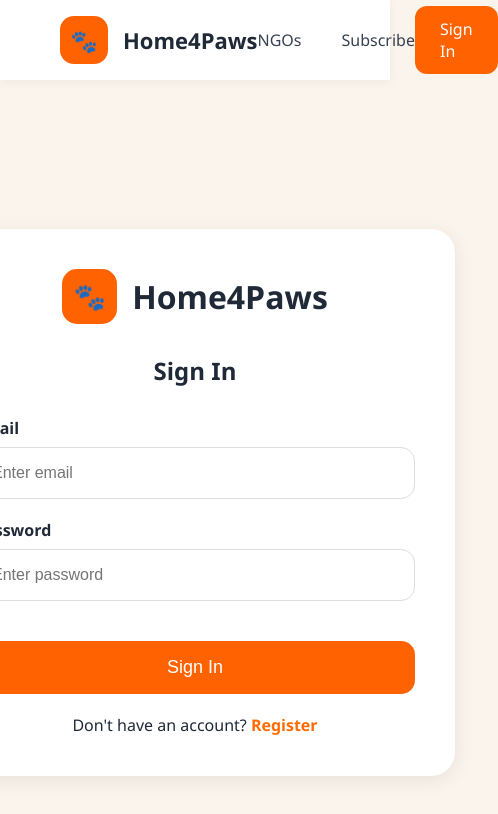
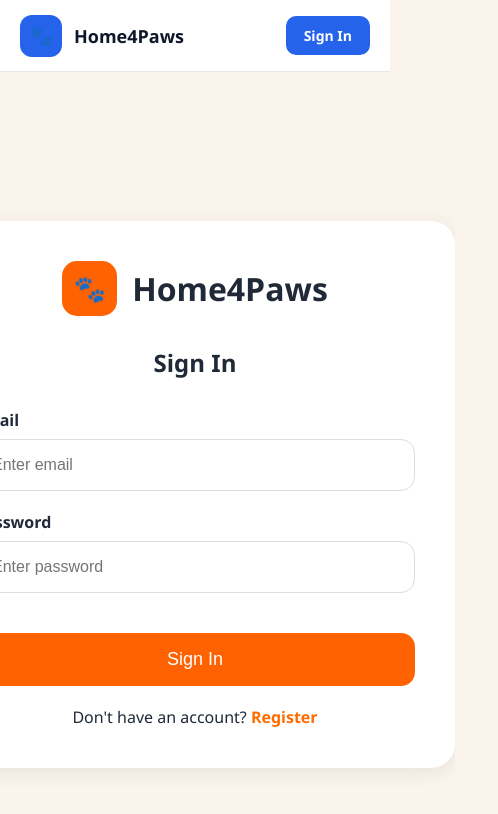
Before and after one commit to Chiraggupta0/Home4Paws-, a React (Vite) app in the folder home4paws-frontend/: page /login in a window 390 px wide. Shown: the top 814 px of the page, 498 px wide, since content can reach past the window. Built offline with nearby package versions, Linux system fonts and the light colour scheme.

Commit message:
updating aws database

```diff
--- a/home4paws-frontend/src/App.jsx
+++ b/home4paws-frontend/src/App.jsx
@@ -57,7 +57,7 @@ function App() {
             <Route
                 path="/my-requests"
                 element={
-                    <ProtectedRoute role="ADOPTER">
+                    <ProtectedRoute role="NORMAL_USER">
                         <MyRequests />
                     </ProtectedRoute>
                 }
@@ -73,7 +73,7 @@ function App() {
             <Route
                 path="/add-pet"
                 element={
-                    <ProtectedRoute role="SHELTER">
+                    <ProtectedRoute role="NGO_SHELTER">
                         <AddPet />
                     </ProtectedRoute>
                 }
--- a/home4paws-frontend/src/components/Navbar.jsx
+++ b/home4paws-frontend/src/components/Navbar.jsx
@@ -27,7 +27,7 @@ function Navbar() {
                     🐾
                 </div>
 
-                <h1>Home4Paws</h1>
+                <h2>Home4Paws</h2>
 
             </div>
 
@@ -35,10 +35,10 @@ function Navbar() {
 
                 {/* ADOPTER MENU */}
                 {
-                    role === "ADOPTER" && (
+                    role === "NORMAL_USER" && (
                         <>
                             <Link to="/pets">
-                                Pet Dogs
+                                Browse Pets
                             </Link>
 
                             <Link to="/my-requests">
@@ -49,14 +49,14 @@ function Navbar() {
                 }
 
                 {/* SHELTER MENU */}
-                {role === "SHELTER" && (
+                {role === "NGO_SHELTER" && (
                     <>
                         <Link to="/add-pet">
-                            Add Dog
+                            Add Pet
                         </Link>
 
                         <Link to="/my-dogs">
-                            My Dogs
+                            My Pets
                         </Link>
 
                         <Link to="/shelter-requests">
@@ -65,14 +65,14 @@ function Navbar() {
                     </>
                 )}
 
-                {/* COMMON LINKS */}
-                <Link to="/">
-                    NGOs
-                </Link>
 
-                <Link to="/">
-                    Subscribe
-                </Link>
+                {/*<Link to="/">*/}
+                {/*    NGOs*/}
+                {/*</Link>*/}
+
+                {/*<Link to="/">*/}
+                {/*    Subscribe*/}
+                {/*</Link>*/}
 
             </div>
 
--- a/home4paws-frontend/src/index.css
+++ b/home4paws-frontend/src/index.css
@@ -1,111 +1,35 @@
-:root {
-  --text: #6b6375;
-  --text-h: #08060d;
-  --bg: #fff;
-  --border: #e5e4e7;
-  --code-bg: #f4f3ec;
-  --accent: #aa3bff;
-  --accent-bg: rgba(170, 59, 255, 0.1);
-  --accent-border: rgba(170, 59, 255, 0.5);
-  --social-bg: rgba(244, 243, 236, 0.5);
-  --shadow:
-    rgba(0, 0, 0, 0.1) 0 10px 15px -3px, rgba(0, 0, 0, 0.05) 0 4px 6px -2px;
+@import url('https://fonts.googleapis.com/css2?family=Inter:wght@400;500;600;700&display=swap');
 
-  --sans: system-ui, 'Segoe UI', Roboto, sans-serif;
-  --heading: system-ui, 'Segoe UI', Roboto, sans-serif;
-  --mono: ui-monospace, Consolas, monospace;
-
-  font: 18px/145% var(--sans);
-  letter-spacing: 0.18px;
-  color-scheme: light dark;
-  color: var(--text);
-  background: var(--bg);
-  font-synthesis: none;
-  text-rendering: optimizeLegibility;
-  -webkit-font-smoothing: antialiased;
-  -moz-osx-font-smoothing: grayscale;
-
-  @media (max-width: 1024px) {
-    font-size: 16px;
-  }
+* {
+  margin: 0;
+  padding: 0;
+  box-sizing: border-box;
 }
 
-@media (prefers-color-scheme: dark) {
-  :root {
-    --text: #9ca3af;
-    --text-h: #f3f4f6;
-    --bg: #16171d;
-    --border: #2e303a;
-    --code-bg: #1f2028;
-    --accent: #c084fc;
-    --accent-bg: rgba(192, 132, 252, 0.15);
-    --accent-border: rgba(192, 132, 252, 0.5);
-    --social-bg: rgba(47, 48, 58, 0.5);
-    --shadow:
-      rgba(0, 0, 0, 0.4) 0 10px 15px -3px, rgba(0, 0, 0, 0.25) 0 4px 6px -2px;
-  }
-
-  #social .button-icon {
-    filter: invert(1) brightness(2);
-  }
+html,
+body,
+#root {
+  min-height: 100vh;
 }
 
 body {
-  margin: 0;
+  font-family: 'Inter', sans-serif;
+  background-color: #f8fafc;
+  color: #0f172a;
+  line-height: 1.5;
 }
 
-#root {
-  width: 1126px;
-  max-width: 100%;
-  margin: 0 auto;
-  text-align: center;
-  border-inline: 1px solid var(--border);
-  min-height: 100svh;
-  display: flex;
-  flex-direction: column;
-  box-sizing: border-box;
+a {
+  text-decoration: none;
+  color: inherit;
 }
 
-h1,
-h2 {
-  font-family: var(--heading);
-  font-weight: 500;
-  color: var(--text-h);
+button {
+  font-family: inherit;
 }
 
-h1 {
-  font-size: 56px;
-  letter-spacing: -1.68px;
-  margin: 32px 0;
-  @media (max-width: 1024px) {
-    font-size: 36px;
-    margin: 20px 0;
-  }
+input,
+textarea,
+select {
+  font-family: inherit;
 }
-h2 {
-  font-size: 24px;
-  line-height: 118%;
-  letter-spacing: -0.24px;
-  margin: 0 0 8px;
-  @media (max-width: 1024px) {
-    font-size: 20px;
-  }
-}
-p {
-  margin: 0;
-}
-
-code,
-.counter {
-  font-family: var(--mono);
-  display: inline-flex;
-  border-radius: 4px;
-  color: var(--text-h);
-}
-
-code {
-  font-size: 15px;
-  line-height: 135%;
-  padding: 4px 8px;
-  background: var(--code-bg);
-}
--- a/home4paws-frontend/src/pages/ShelterRequests.jsx
+++ b/home4paws-frontend/src/pages/ShelterRequests.jsx
@@ -1,5 +1,6 @@
 import { useEffect, useState } from "react";
 import api from "../api/axiosConfig";
+import "../styles/ShelterRequests.css";
 
 function ShelterRequests() {
 
@@ -15,7 +16,7 @@ function ShelterRequests() {
         try {
 
             const response =
-                await api.get("/api/requests/shelter");
+                await api.get("/api/requests/my-pets");
 
             setRequests(response.data);
 
@@ -36,10 +37,12 @@ function ShelterRequests() {
 
         try {
 
-            await api.put(
-                `/api/requests/${id}`,
-                { status }
-            );
+            const endpoint =
+                status === "APPROVED"
+                    ? `/api/requests/${id}/approve`
+                    : `/api/requests/${id}/reject`;
+
+            await api.put(endpoint);
 
             fetchRequests();
 
--- a/home4paws-frontend/src/styles/Navbar.css
+++ b/home4paws-frontend/src/styles/Navbar.css
@@ -1,61 +1,96 @@
-.navbar{
-    height:80px;
-    background:white;
-    display:flex;
-    justify-content:space-between;
-    align-items:center;
+.navbar {
+    height: 72px;
+    background: white;
 
-    padding:0 60px;
+    display: flex;
+    justify-content: space-between;
+    align-items: center;
 
-    box-shadow:
-            0 2px 10px rgba(0,0,0,.05);
+    padding: 0 48px;
+
+    border-bottom: 1px solid #e5e7eb;
+
+    position: sticky;
+    top: 0;
+    z-index: 100;
 }
 
-.logo{
-    display:flex;
-    align-items:center;
-    gap:15px;
+.logo {
+    display: flex;
+    align-items: center;
+    gap: 12px;
 }
 
-.logo-box{
-    width:48px;
-    height:48px;
+.logo-box {
+    width: 42px;
+    height: 42px;
 
-    background:#ff6200;
+    border-radius: 12px;
 
-    border-radius:14px;
+    display: flex;
+    justify-content: center;
+    align-items: center;
 
-    display:flex;
-    align-items:center;
-    justify-content:center;
+    background: #2563eb;
 
-    color:white;
-    font-size:22px;
+    color: white;
+    font-size: 20px;
 }
 
-.logo h1{
-    font-size:22px;
+.logo h2 {
+    font-size: 20px;
+    font-weight: 700;
+    color: #0f172a;
+    margin: 0;
 }
 
-.nav-links{
-    display:flex;
-    gap:40px;
+.nav-links {
+    display: flex;
+    align-items: center;
+    gap: 28px;
 }
 
-.nav-links a{
-    color:#374151;
-    font-weight:500;
+.nav-links a {
+    color: #475569;
+    font-weight: 500;
+    transition: 0.2s ease;
 }
 
-.auth-btn{
-    background:#ff6200;
-    color:white;
+.nav-links a:hover {
+    color: #2563eb;
+}
 
-    border:none;
+.auth-btn {
+    background: #2563eb;
+    color: white;
 
-    padding:12px 25px;
+    border: none;
 
-    border-radius:12px;
+    padding: 10px 18px;
 
-    cursor:pointer;
+    border-radius: 10px;
+
+    font-size: 14px;
+    font-weight: 600;
+
+    transition: 0.2s ease;
 }
+
+.auth-btn:hover {
+    background: #1d4ed8;
+}
+
+@media (max-width: 768px) {
+
+    .navbar {
+        padding: 0 20px;
+    }
+
+    .nav-links {
+        gap: 16px;
+    }
+
+    .logo h2 {
+        font-size: 18px;
+    }
+}
--- /dev/null
+++ b/home4paws-frontend/src/styles/ShelterRequests.css
@@ -0,0 +1,73 @@
+.page-container {
+    max-width: 900px;
+    margin: 40px auto;
+    padding: 20px;
+}
+
+.page-title {
+    font-size: 2rem;
+    font-weight: 700;
+    margin-bottom: 24px;
+}
+
+.request-card {
+    background: white;
+    border-radius: 16px;
+    padding: 20px;
+    margin-bottom: 16px;
+    box-shadow: 0 4px 12px rgba(0,0,0,0.08);
+}
+
+.pet-name {
+    font-size: 20px;
+    font-weight: 600;
+    margin-bottom: 8px;
+}
+
+.status-badge {
+    display: inline-block;
+    padding: 6px 12px;
+    border-radius: 999px;
+    font-size: 13px;
+    font-weight: 600;
+    margin-top: 8px;
+}
+
+.pending {
+    background: #fef3c7;
+    color: #92400e;
+}
+
+.approved {
+    background: #dcfce7;
+    color: #166534;
+}
+
+.rejected {
+    background: #fee2e2;
+    color: #991b1b;
+}
+
+.actions {
+    margin-top: 16px;
+    display: flex;
+    gap: 10px;
+}
+
+.approve-btn {
+    background: #16a34a;
+    color: white;
+    border: none;
+    padding: 10px 16px;
+    border-radius: 10px;
+    cursor: pointer;
+}
+
+.reject-btn {
+    background: #dc2626;
+    color: white;
+    border: none;
+    padding: 10px 16px;
+    border-radius: 10px;
+    cursor: pointer;
+}
```
